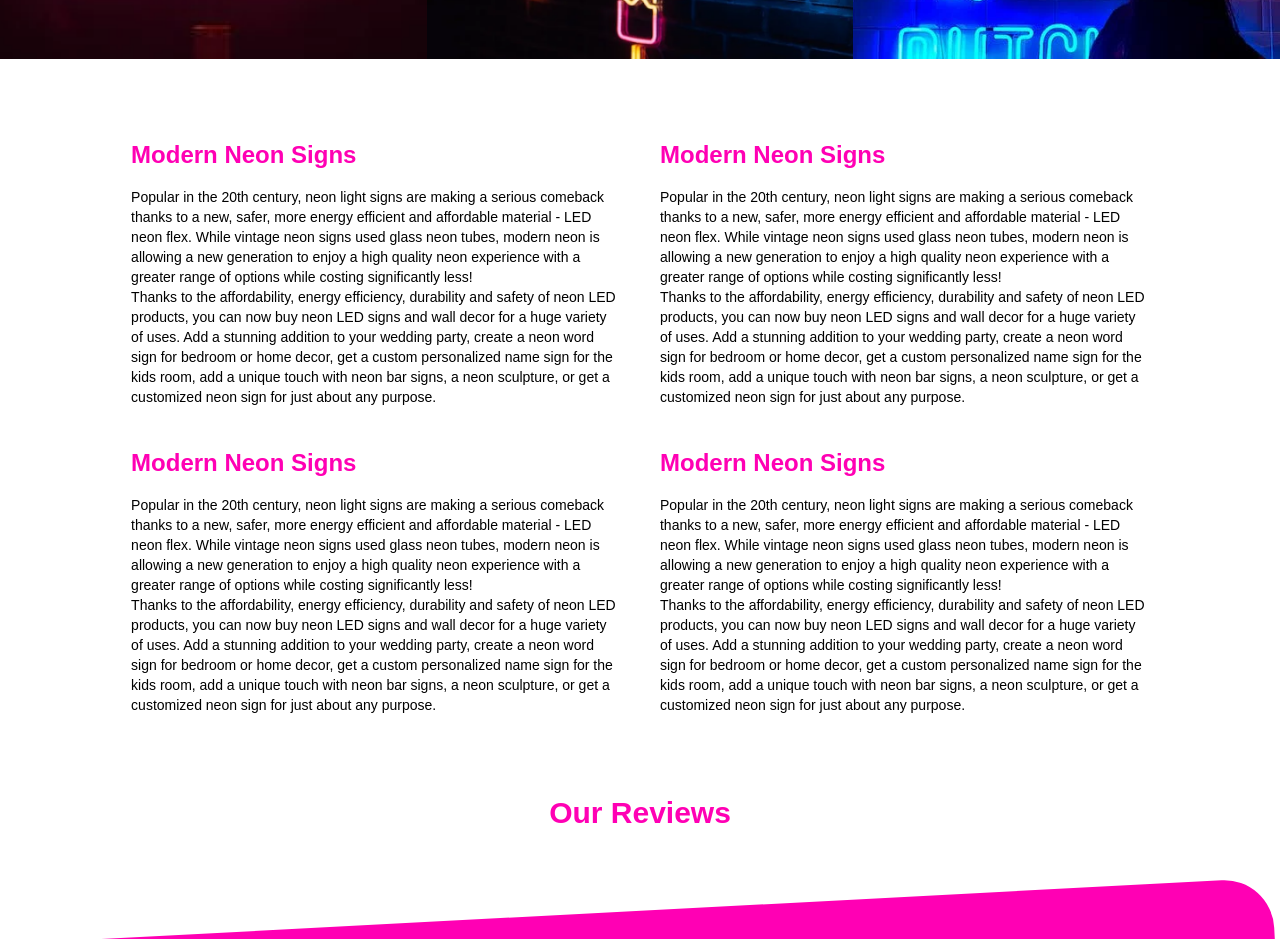
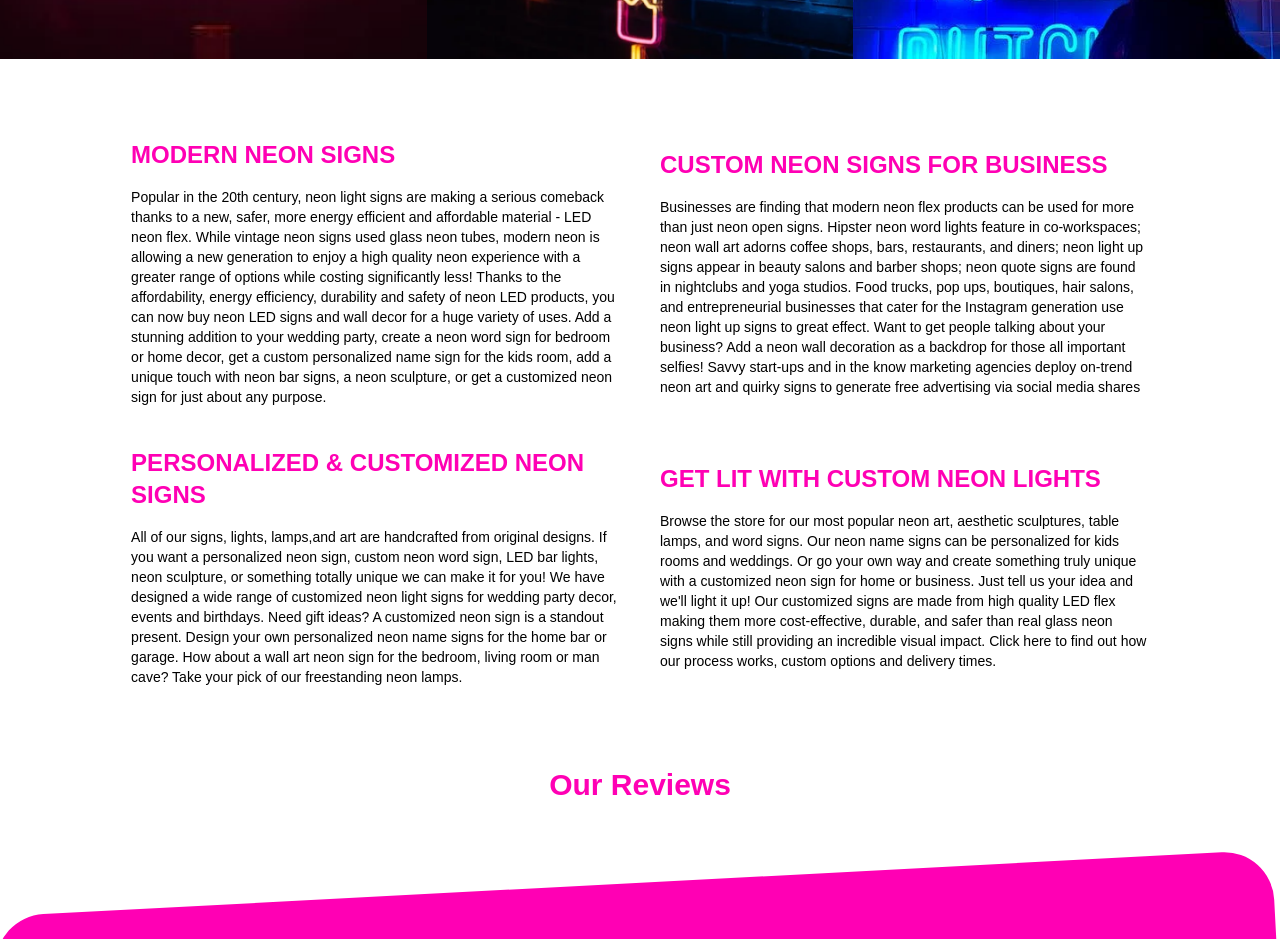
Before and after one commit to Our-Inovations/neon-app, a React (Vite) app: page / in a window 1280 px wide. Shown: the part 2800-3739 px from the top of the page. Built offline with nearby package versions, Linux system fonts and the light colour scheme.

Commit message:
change paragraphs

```diff
--- a/src/App.jsx
+++ b/src/App.jsx
@@ -7,6 +7,24 @@ import Brands from "./components/HomeSections/brands";
 import ScrollToTopOnMount from "./components/scrolltoTop";
 
 function App() {
+  const data = [
+    {
+      'heading': 'MODERN NEON SIGNS',
+      'para': 'Popular in the 20th century, neon light signs are making a serious comeback thanks to a new, safer, more energy efficient and affordable material - LED neon flex. While vintage neon signs used glass neon tubes, modern neon is allowing a new generation to enjoy a high quality neon experience with a greater range of options while costing significantly less! Thanks to the affordability, energy efficiency, durability and safety of neon LED products, you can now buy neon LED signs and wall decor for a huge variety of uses. Add a stunning addition to your wedding party, create a neon word sign for bedroom or home decor, get a custom personalized name sign for the kids room, add a unique touch with neon bar signs, a neon sculpture, or get a customized neon sign for just about any purpose.'
+    },
+    {
+      'heading': 'CUSTOM NEON SIGNS FOR BUSINESS',
+      'para': 'Businesses are finding that modern neon flex products can be used for more than just neon open signs. Hipster neon word lights feature in co-workspaces; neon wall art adorns coffee shops, bars, restaurants, and diners; neon light up signs appear in beauty salons and barber shops; neon quote signs are found in nightclubs and yoga studios. Food trucks, pop ups, boutiques, hair salons, and entrepreneurial businesses that cater for the Instagram generation use neon light up signs to great effect. Want to get people talking about your business? Add a neon wall decoration as a backdrop for those all important selfies! Savvy start-ups and in the know marketing agencies deploy on-trend neon art and quirky signs to generate free advertising via social media shares'
+    },
+    {
+      'heading': 'PERSONALIZED & CUSTOMIZED NEON SIGNS',
+      'para': 'All of our signs, lights, lamps,and art are handcrafted from original designs. If you want a personalized neon sign, custom neon word sign, LED bar lights, neon sculpture, or something totally unique we can make it for you! We have designed a wide range of customized neon light signs for wedding party decor, events and birthdays. Need gift ideas? A customized neon sign is a standout present. Design your own personalized neon name signs for the home bar or garage. How about a wall art neon sign for the bedroom, living room or man cave? Take your pick of our freestanding neon lamps.'
+    },
+    {
+      'heading': 'GET LIT WITH CUSTOM NEON LIGHTS',
+      'para': 'Browse the store for our most popular neon art, aesthetic sculptures, table lamps, and word signs. Our neon name signs can be personalized for kids rooms and weddings. Or go your own way and create something truly unique with a customized neon sign for home or business. Just tell us your idea and we\'ll light it up! Our customized signs are made from high quality LED flex making them more cost-effective, durable, and safer than real glass neon signs while still providing an incredible visual impact. Click here to find out how our process works, custom options and delivery times.'
+    },
+  ]
   return (
     <div className="App">
       <ScrollToTopOnMount />
@@ -14,26 +32,13 @@ function App() {
       <FeaturesSection />
       <ImgGallery />
       <div className="flex flex-col md:flex-row flex-wrap items-center justify-center w-11/12 mx-auto gap-10 my-20">
-        {[0, 1, 2, 4].map((item, i) => (
+        {data.map((item, i) => (
           <div className="w-10/12 md:w-5/12" key={i + 598}>
             <h2 className="text-pink text-2xl font-bold mb-4">
-              Modern Neon Signs
+              {item.heading}
             </h2>
             <p className="text-sm">
-              Popular in the 20th century, neon light signs are making a serious
-              comeback thanks to a new, safer, more energy efficient and
-              affordable material - LED neon flex. While vintage neon signs used
-              glass neon tubes, modern neon is allowing a new generation to
-              enjoy a high quality neon experience with a greater range of
-              options while costing significantly less!
-              <br />
-              Thanks to the affordability, energy efficiency, durability and
-              safety of neon LED products, you can now buy neon LED signs and
-              wall decor for a huge variety of uses. Add a stunning addition to
-              your wedding party, create a neon word sign for bedroom or home
-              decor, get a custom personalized name sign for the kids room, add
-              a unique touch with neon bar signs, a neon sculpture, or get a
-              customized neon sign for just about any purpose.
+              {item.para}
             </p>
           </div>
         ))}
```
